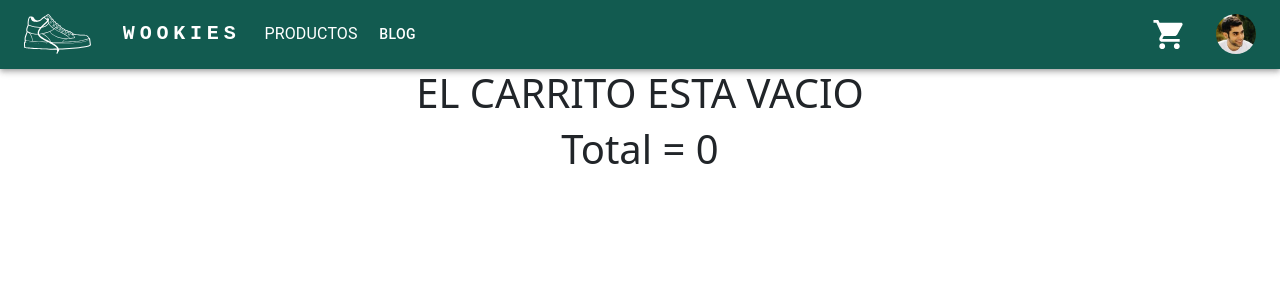
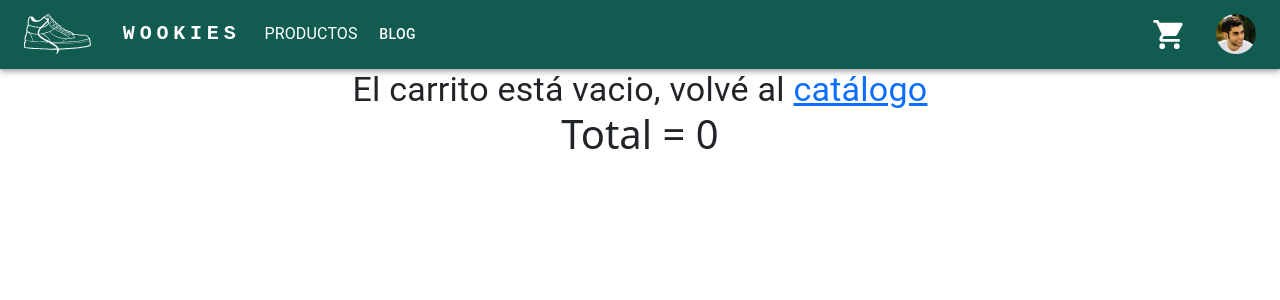
Before and after one commit to augustobalanso/react-balanso, a React (Create React App) app: page /Cart in a window 1280 px wide. Shown: the top 300 px of the page. Built offline with nearby package versions, Linux system fonts and the light colour scheme.

Commit message:
9no desafio - Cart View

```diff
--- a/src/components/Cart/Cart.js
+++ b/src/components/Cart/Cart.js
@@ -2,16 +2,15 @@ import React from 'react'
 import CartTable from '../NavBar/CartTable'
 import { useContext } from 'react'
 import { CartContext } from '../../context/CartContext'
+import { Link } from 'react-router-dom'
 
 export const Cart = () => {
   const { CartItems } = useContext(CartContext)
 
-  console.log(CartItems)
-
   let totalPrice = 0
 
   CartItems.forEach(element => {
-    totalPrice += (element.price*element.CartQty)
+    totalPrice += element.price
   })
 
   return (
--- a/src/components/NavBar/CartTable.js
+++ b/src/components/NavBar/CartTable.js
@@ -1,4 +1,5 @@
 import React, { useContext } from 'react'
+import { Typography } from '@mui/material';
 import { styled } from '@mui/material/styles';
 import Table from '@mui/material/Table';
 import TableBody from '@mui/material/TableBody';
@@ -9,6 +10,7 @@ import TableRow from '@mui/material/TableRow';
 import Paper from '@mui/material/Paper';
 import DeleteIcon from '@mui/icons-material/Delete';
 import { CartContext } from '../../context/CartContext';
+import { Link } from 'react-router-dom';
 
 const StyledTableCell = styled(TableCell)(({ theme }) => ({
   [`&.${tableCellClasses.head}`]: {
@@ -37,7 +39,11 @@ export default function CustomizedTables() {
     const rows = CartItems
 
     if ( rows.length===0 ){
-        return <div><h1>EL CARRITO ESTA VACIO</h1></div>
+        return <div>
+                  <Typography variant='h4' >
+                    El carrito está vacio, volvé al <Link to={'/'}>catálogo</Link>
+                  </Typography>
+              </div>
     } else {
         return <TableContainer component={Paper}>
         <Table sx={{ minWidth: 500 }} aria-label="customized table">
@@ -60,7 +66,7 @@ export default function CustomizedTables() {
                 <StyledTableCell align="left">{row.title}</StyledTableCell>
                 <StyledTableCell align="right">{row.talle}</StyledTableCell>
                 <StyledTableCell align="right">{row.CartQty}</StyledTableCell>
-                <StyledTableCell align="right">${row.price}</StyledTableCell>
+                <StyledTableCell align="right">${row.price*row.CartQty}</StyledTableCell>
                 <StyledTableCell align="right">
                   <DeleteIcon onClick={() => deleteItemCart(row.cartConfirmID)} />
                 </StyledTableCell>
```
